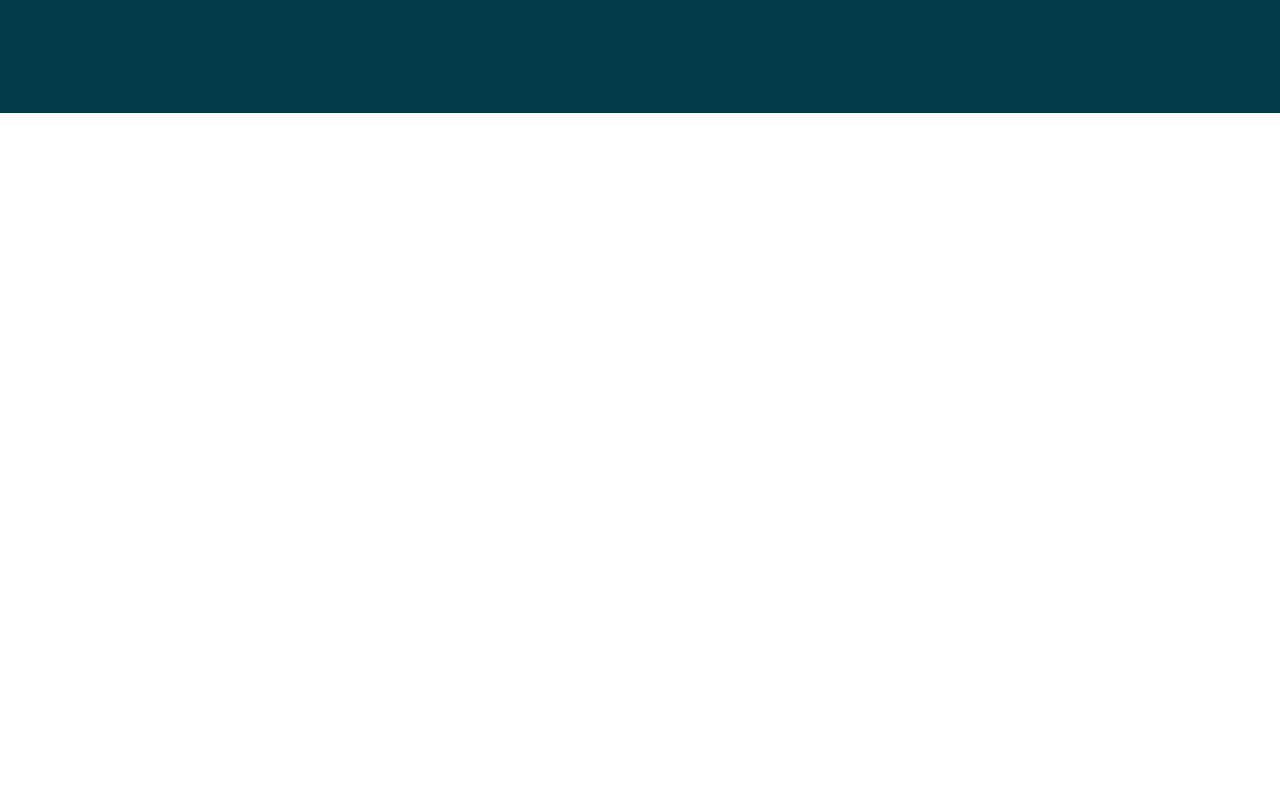
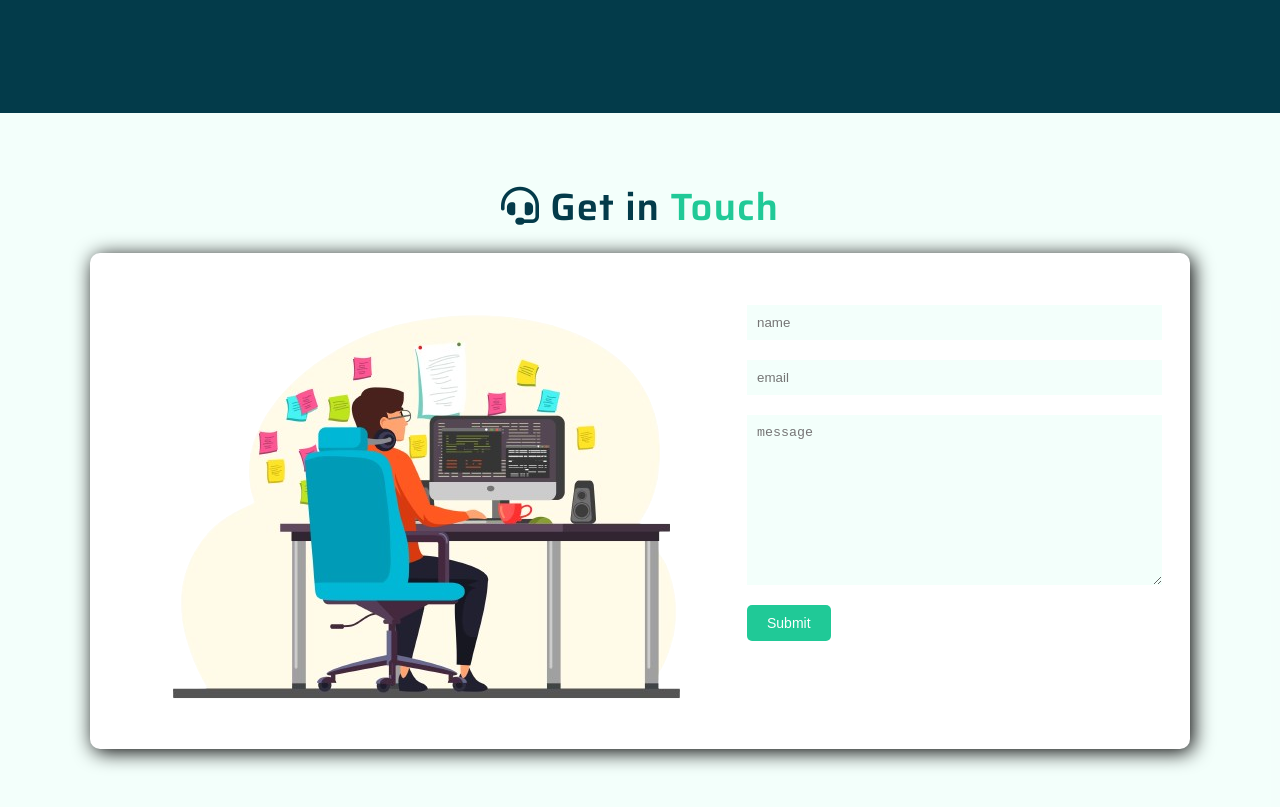
Before and after one commit to hatem-HR/portfolioo, a plain HTML site: page index.html in a window 1280 px wide. Shown: the part 1733-2540 px from the top of the page. Before the commit the page ends 1846 px from the top, so only its background shows below. Drawn offline with Linux system fonts and the light colour scheme.

Commit message:
adding contact section final touch

```diff
--- a/index.html
+++ b/index.html
@@ -16,7 +16,7 @@
             <li><a href="#home">Home</a></li>
             <li><a href="#about">About</a></li>
             <li><a href="#services">Services</a></li>
-            <li><a href="#portfolio">Portfolio</a></li>
+            <li><a href="#portfolio">Portfolio(building it)</a></li>
             <li><a href="#contact">Contact</a></li>
         </ul>
 
@@ -118,7 +118,23 @@
 </div>
 
 </section>
-<!--services start-->
+<!--contact start-->
+<section id="contact">
+    <div class="container">
+        <h2><i class="fa-solid fa-headset"></i> Get in <span class="text-primary">Touch</span>
+        </h2>
+        <div class="row">
+            <img src="images/getintouch.png" alt="get in touch">
+            <form action="">
+<input type="text" name="name" id="name" placeholder="name" required>
+<input type="email" name="email" id="email" placeholder="email">
+<textarea name="message" id="message" cols="30" rows="10" placeholder="message" required></textarea>
+<button type="submit" class="btn-primary">Submit</button>
+
+            </form>
+        </div>
+    </div>
+</section>
 
 
 </body>
--- a/styles.css
+++ b/styles.css
@@ -143,7 +143,7 @@ transition:all 0.3s ease;
         padding: 6rem 0;
     }
     #about h2,
-     #skills h2 {
+     #skills h2 , #contact h2 {
         text-align: center;
         font-size: 38px;
         color:#033b4a;
@@ -213,6 +213,32 @@ margin-bottom: 28px;
     #skills .skills-content .row .item:hover{
        box-shadow: 10px  10px 10px #ffffff0c;
     }
+    /*contact start*/
+    #contact{
+        background-color: #00f4ab0c;
+        padding: 4rem 0;
+    }
+    #contact .row{
+        margin-top: 1rem;
+        display: grid;
+        grid-template-columns: repeat(2,1fr);
+        column-gap: 2rem;
+        background: #fff;
+        box-shadow: 3px 3px 20px rgba(0, 0, 0.2);
+        padding:2rem 3rem;
+        border-radius: 10px;
 
-    /* about end */
-/*skills start */
+    }
+    #contact .row input , #contact .row textarea{
+display:block;
+width:100%;
+margin:20px 0;
+padding: 10px;
+outline: none;
+background:#00f4ab0c ;
+/* styling text area not working*/
+border: none;
+    }
+    html {
+        scroll-behavior: smooth;
+      }
```
Also changed, not shown: images/getintouch.png (added).
